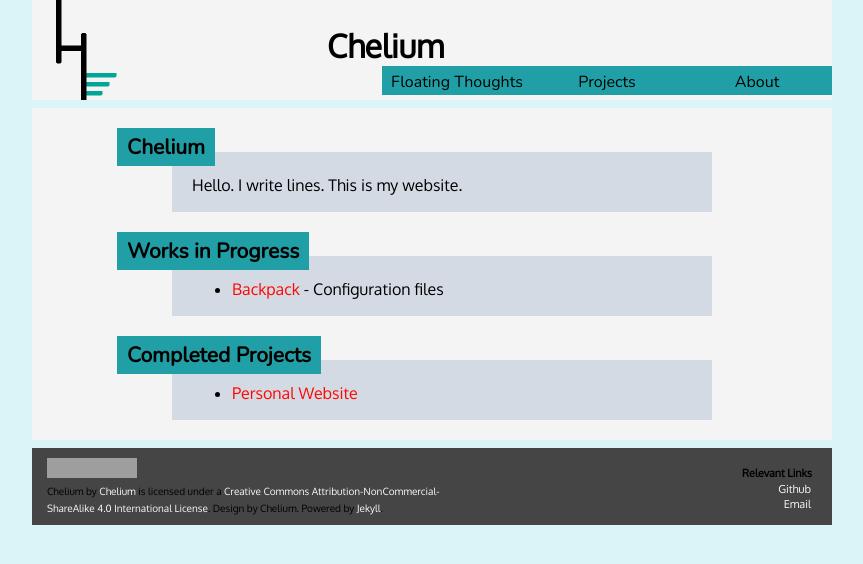
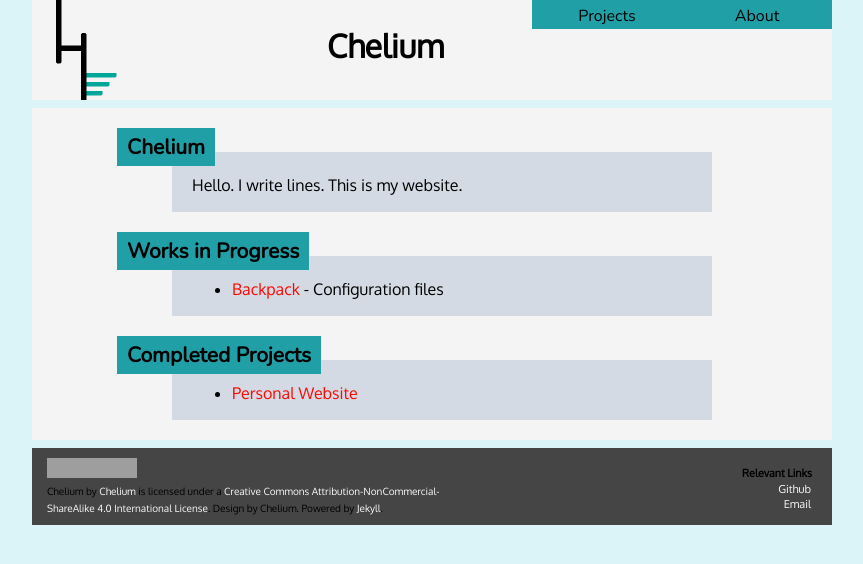
Before and after one commit to chelium/chelium.github.io, a Jekyll site: the page built from index.html, in a window 1280 px wide. Shown: the top 564 px of the page, without its empty margins (208-1071 px from the left). Built offline with Jekyll 4.4.1, drawn with Linux system fonts in a browser that asks for light colours; grey boxes are pictures that could not be loaded.

Commit message:
Remove blog

```diff
--- a/_includes/header.html
+++ b/_includes/header.html
@@ -2,7 +2,6 @@
   <img src="/img/logo.png"/>
   <h1><a href="/">Chelium</a></h1>
   <ul id="navbar">
-    <li><a href="/blog">Floating Thoughts</a></li>
     <li><a href="/projects">Projects</a></li>
     <li><a href="/about">About</a></li>
 <!-- Will add later    <li><a href="/blog/archives">Archives</a></li> -->
```
